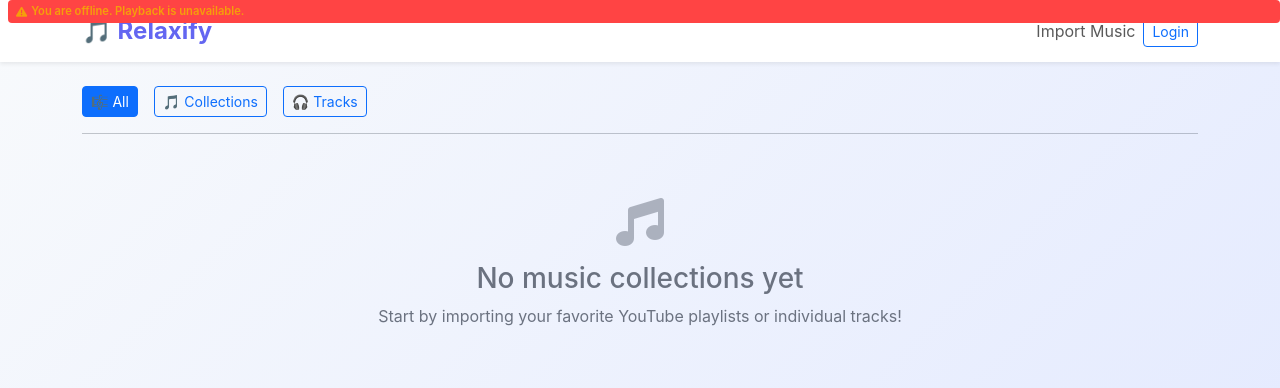
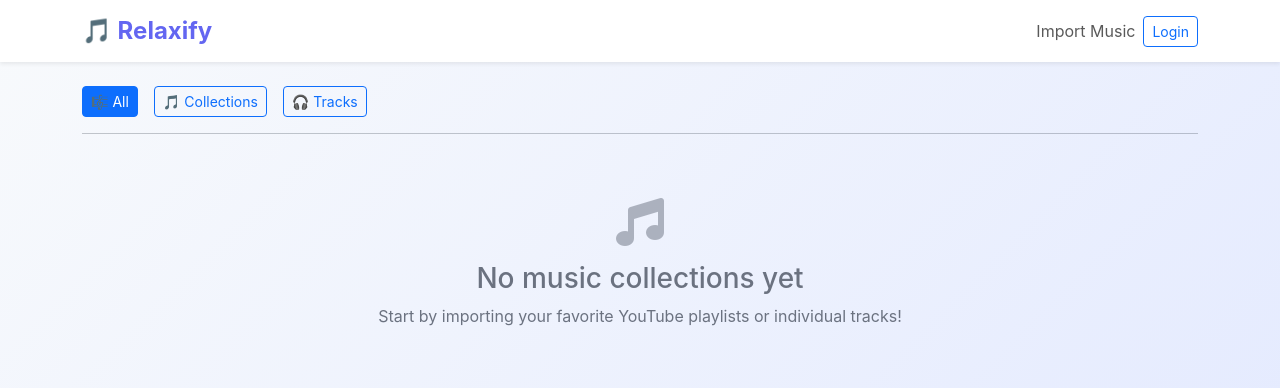
Before and after one commit to marobo/relaxify, a Django app: page / in a window 1280 px wide. Shown: the top 388 px of the page. Run offline with Django 5.2, Linux system fonts and the light colour scheme; data that the repository does not hold is empty.

Commit message:
more clean up unuse codes

```diff
--- a/templates/base.html
+++ b/templates/base.html
@@ -40,11 +40,6 @@
     {% block extra_css %}{% endblock %}
 </head>
 <body class="d-flex flex-column">
-    <!-- Offline Indicator -->
-    <div id="offline-indicator" class="offline-indicator" style="background-color: #ff4444;">
-        <i class="fas fa-exclamation-triangle"></i> You are offline. Playback is unavailable.
-    </div>
-
     <!-- Install Banner -->
     <div id="install-banner" class="install-banner">
         <div class="container">
```
